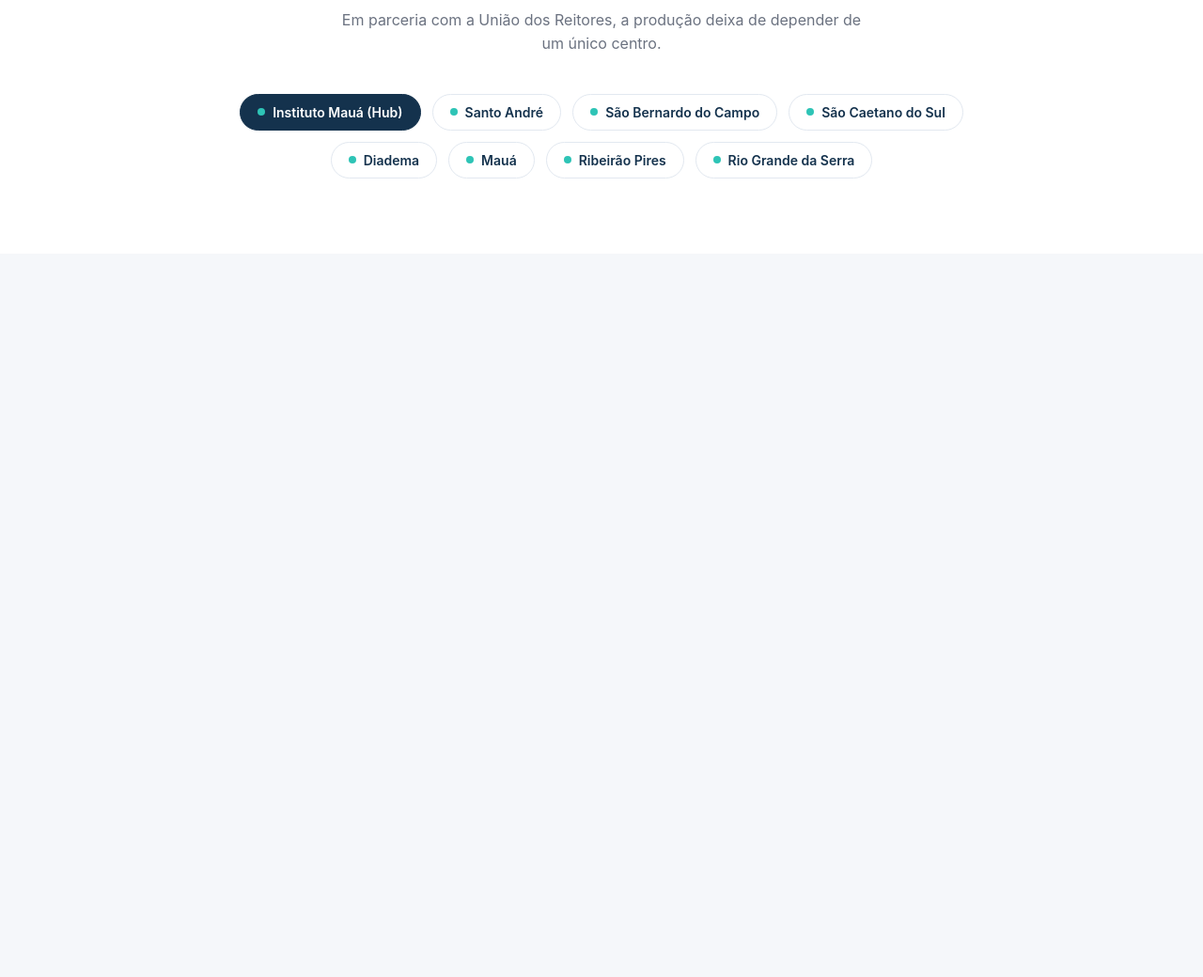
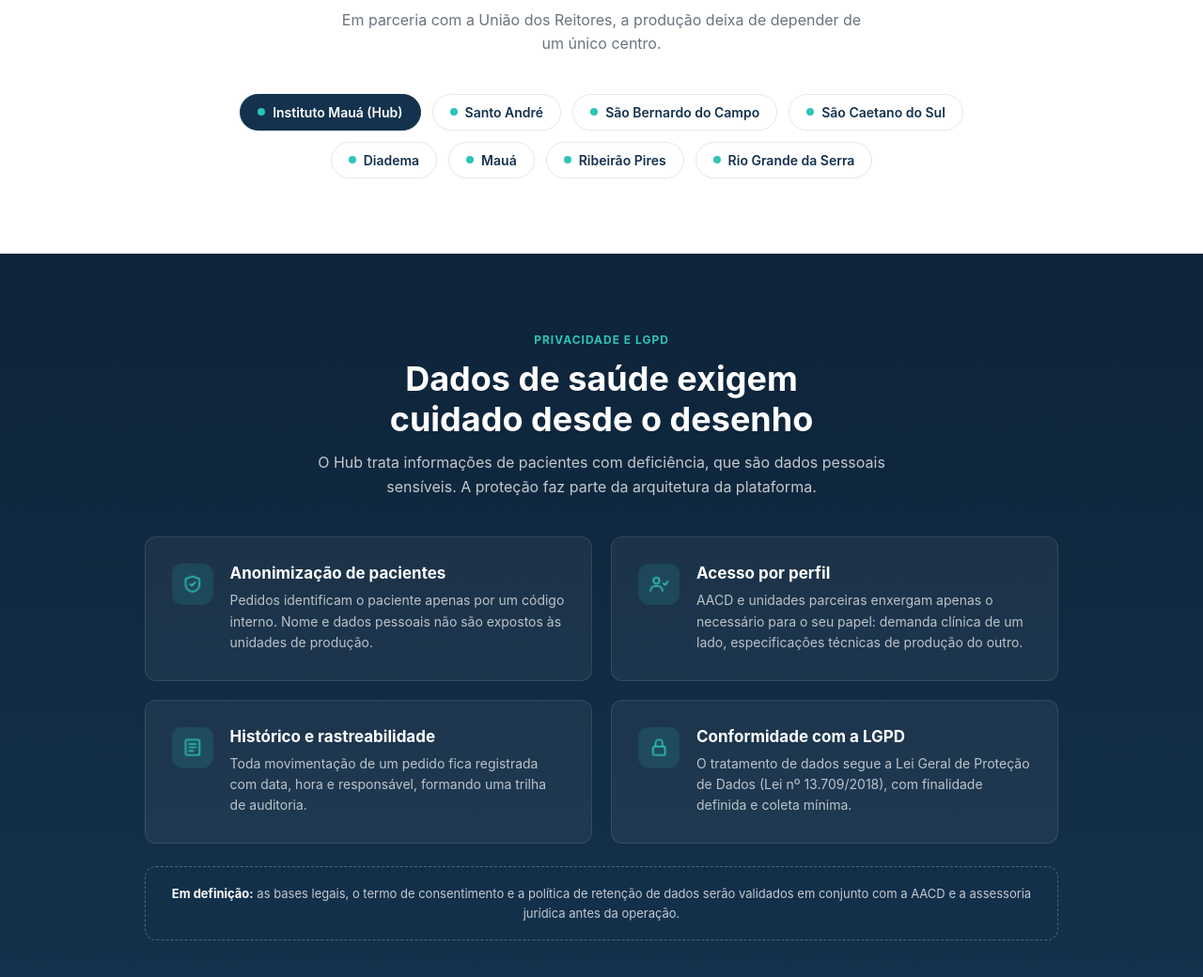
Before and after one commit to hub-proteses-3d/hub-proteses-3d, a website: page public/index.html in a window 1280 px wide. Shown: the part 2143-3183 px from the top of the page at 94% size. Before the commit the page ends 2413 px from the top, so only its background shows below. Drawn offline with Linux system fonts and the light colour scheme.

Commit message:
bloco de privacidade e lgpd

```diff
--- a/public/css/landing.css
+++ b/public/css/landing.css
@@ -203,3 +203,58 @@ a {
   border-color: var(--navy);
   color: var(--white);
 }
+
+.secao-escura {
+  background: linear-gradient(var(--navy-dark), var(--navy));
+}
+
+.secao-escura .secao-tag {
+  color: var(--teal);
+}
+
+.secao-escura h2 {
+  color: var(--white);
+}
+
+.secao-escura .secao-texto {
+  max-width: 640px;
+  color: rgba(255, 255, 255, .75);
+}
+
+.cartoes-2 {
+  grid-template-columns: 1fr 1fr;
+}
+
+.cartao-escuro {
+  display: grid;
+  grid-template-columns: 44px 1fr;
+  gap: 18px;
+  padding: 28px;
+  border: 1px solid rgba(255, 255, 255, .1);
+  border-radius: var(--radius);
+  background: rgba(255, 255, 255, .05);
+}
+
+.cartao-escuro h3 {
+  margin: 0 0 8px;
+  font-size: 17px;
+  color: var(--white);
+}
+
+.cartao-escuro p {
+  color: rgba(255, 255, 255, .7);
+}
+
+.aviso {
+  margin: 24px 0 0;
+  padding: 18px 24px;
+  border: 1px dashed rgba(255, 255, 255, .25);
+  border-radius: var(--radius);
+  font-size: 13px;
+  line-height: 1.6;
+  color: rgba(255, 255, 255, .75);
+}
+
+.aviso strong {
+  color: var(--white);
+}
--- a/public/index.html
+++ b/public/index.html
@@ -120,6 +120,42 @@
         <li>Rio Grande da Serra</li>
       </ul>
     </section>
+        <section id="privacidade" class="secao secao-escura">
+      <span class="secao-tag">PRIVACIDADE E LGPD</span>
+      <h2>Dados de saúde exigem<br>cuidado desde o desenho</h2>
+      <p class="secao-texto">O Hub trata informações de pacientes com deficiência, que são dados pessoais sensíveis. A proteção faz parte da arquitetura da plataforma.</p>
+      <div class="cartoes cartoes-2">
+        <div class="cartao-escuro">
+          <img src="img/icone-anonimizacao.png" alt="">
+          <div>
+            <h3>Anonimização de pacientes</h3>
+            <p>Pedidos identificam o paciente apenas por um código interno. Nome e dados pessoais não são expostos às unidades de produção.</p>
+          </div>
+        </div>
+        <div class="cartao-escuro">
+          <img src="img/icone-acesso.png" alt="">
+          <div>
+            <h3>Acesso por perfil</h3>
+            <p>AACD e unidades parceiras enxergam apenas o necessário para o seu papel: demanda clínica de um lado, especificações técnicas de produção do outro.</p>
+          </div>
+        </div>
+        <div class="cartao-escuro">
+          <img src="img/icone-historico.png" alt="">
+          <div>
+            <h3>Histórico e rastreabilidade</h3>
+            <p>Toda movimentação de um pedido fica registrada com data, hora e responsável, formando uma trilha de auditoria.</p>
+          </div>
+        </div>
+        <div class="cartao-escuro">
+          <img src="img/icone-lgpd.png" alt="">
+          <div>
+            <h3>Conformidade com a LGPD</h3>
+            <p>O tratamento de dados segue a Lei Geral de Proteção de Dados (Lei nº 13.709/2018), com finalidade definida e coleta mínima.</p>
+          </div>
+        </div>
+      </div>
+      <p class="aviso"><strong>Em definição:</strong> as bases legais, o termo de consentimento e a política de retenção de dados serão validados em conjunto com a AACD e a assessoria jurídica antes da operação.</p>
+    </section>
   </main>
 </body>
 </html>
```
Also changed, not shown: public/img/icone-acesso.png (added), public/img/icone-anonimizacao.png (added), public/img/icone-historico.png (added), public/img/icone-lgpd.png (added).
